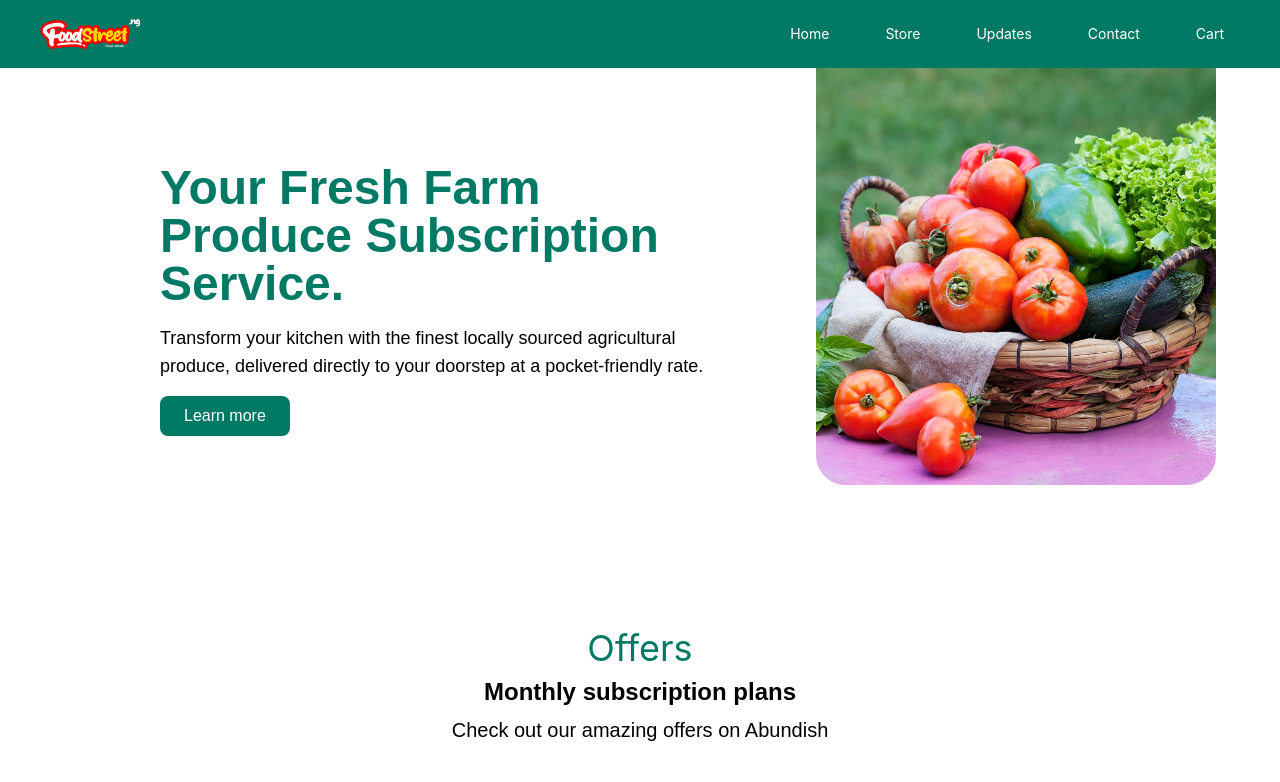
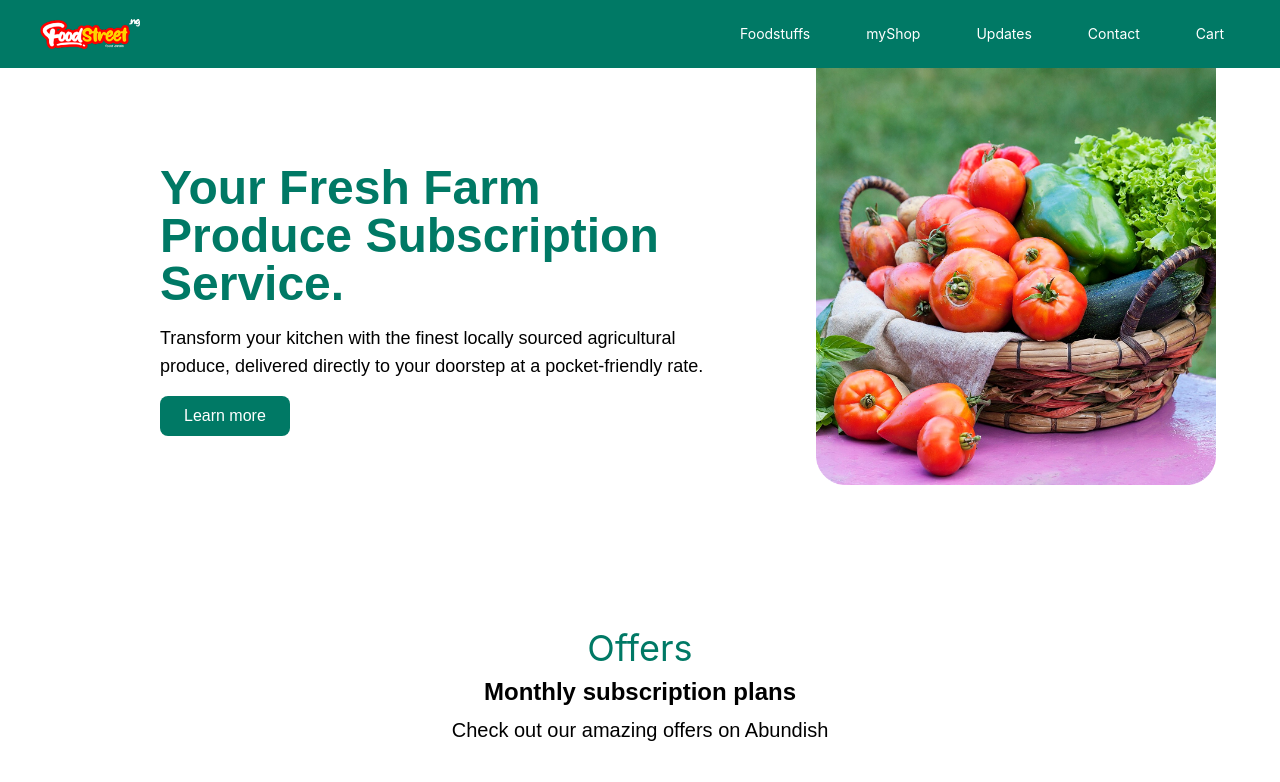
Before and after one commit to CodedJay672/foodstreet, a Next.js app: page /abundish in a window 1280 px wide. Shown: the top 782 px of the page. Built offline with nearby package versions, Linux system fonts and the light colour scheme; a web font is replaced by a local one.

Commit message:
fix: remove prop from the navlink component

```diff
--- a/src/components/AbundishTopbar.tsx
+++ b/src/components/AbundishTopbar.tsx
@@ -18,7 +18,6 @@ const AbundishTopbar = () => {
             label={link.label}
             path={link.path}
             icon={link.icon}
-            classname={{ color: "white" }}
           />
         ))}
       </nav>
--- a/src/constants/index.ts
+++ b/src/constants/index.ts
@@ -31,12 +31,12 @@ export const NavLinks = [
 export const AbundishLinks = [
   {
     path: "/foodstuffs",
-    label: "Home",
+    label: "Foodstuffs",
     icon: "/assets/foodstuff-fill.png",
   },
   {
     path: "/my-shop",
-    label: "Store",
+    label: "myShop",
     icon: "/assets/shop.png",
   },
   {
```
